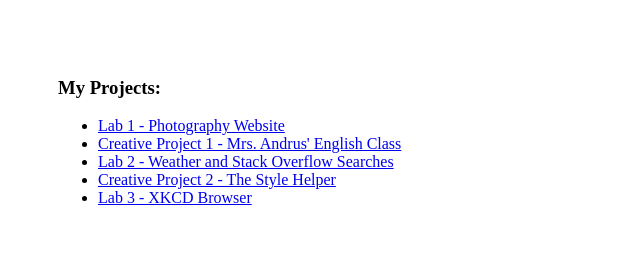
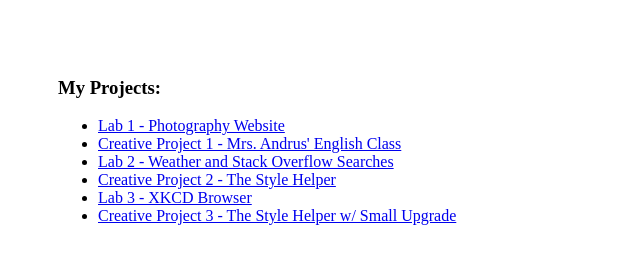
Before and after one commit to bandrus5/260Base, a plain HTML site: page index.html in a window 1280 px wide. Shown: the whole page, without its empty margins (0-640 px from the left). Drawn offline with Linux system fonts and the light colour scheme.

Commit message:
Update index.html

```diff
--- a/index.html
+++ b/index.html
@@ -13,6 +13,7 @@
       <li><a href="./lab-2-bandrus5/index.html">Lab 2 - Weather and Stack Overflow Searches</a></li>
       <li><a href="./260CreativeProject2/index.html">Creative Project 2 - The Style Helper</a></li>
       <li><a href="./lab-3-bandrus5/index.html">Lab 3 - XKCD Browser</a></li>
+      <li><a href="./260CreativeProject3/index.html">Creative Project 3 - The Style Helper w/ Small Upgrade</a></li>
   </div>
 </body>
 
```
